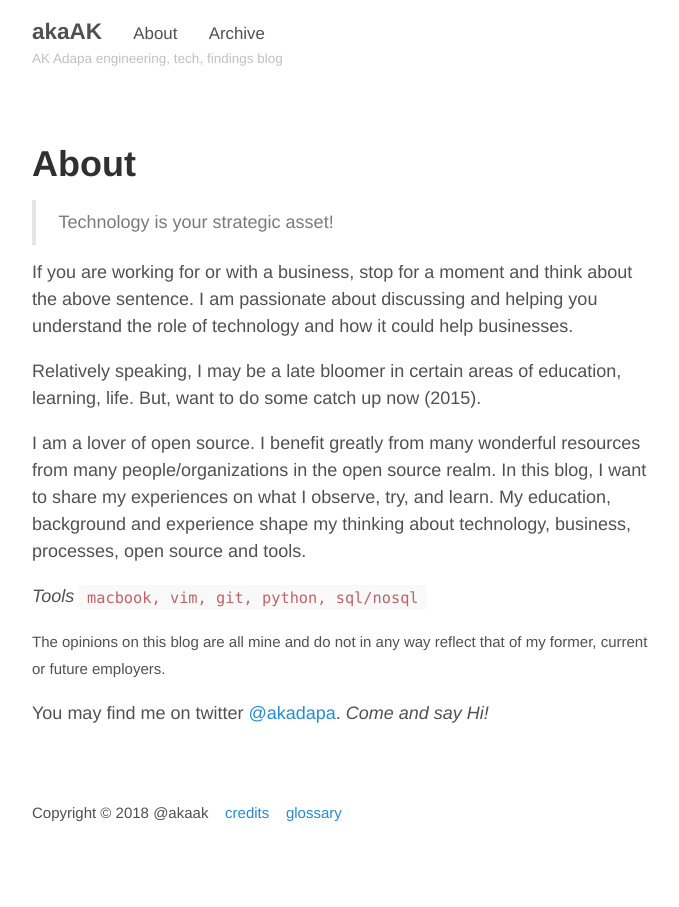
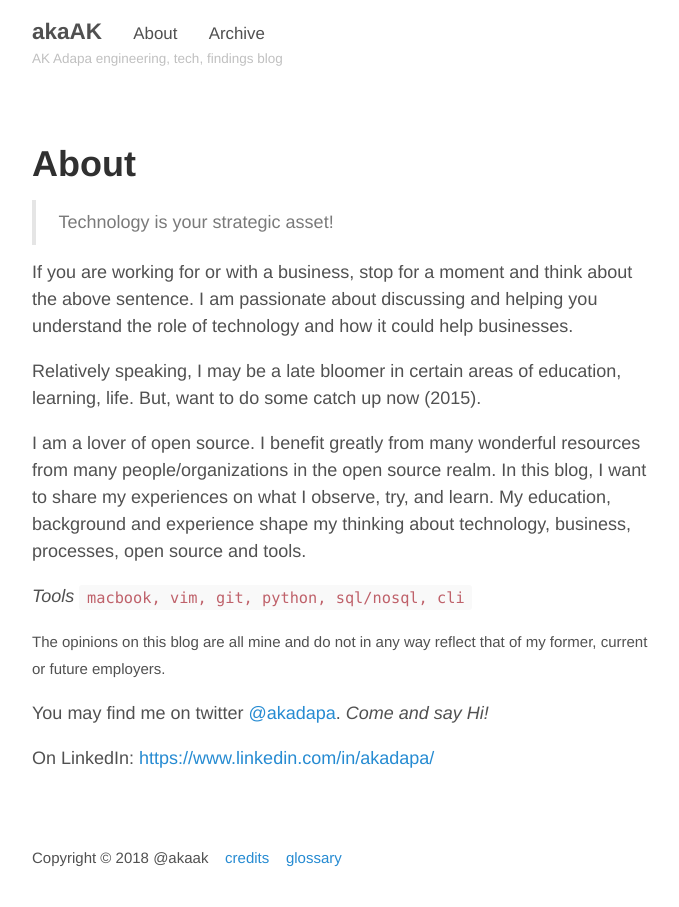
Before and after one commit to akaak/blog, a Jekyll site: the page built from about.md, in a window 1280 px wide. Shown: the whole page, without its empty margins (293-972 px from the left). Built offline with Jekyll 4.4.1, drawn with Linux system fonts in a browser that asks for light colours.

Commit message:
about update

```diff
--- a/about.md
+++ b/about.md
@@ -12,10 +12,12 @@ Relatively speaking, I may be a late bloomer in certain areas of education, lear
 
 I am a lover of open source. I benefit greatly from many wonderful resources from many people/organizations in the open source realm. In this blog, I want to share my experiences on what I observe, try, and learn. My education, background and experience shape my thinking about technology, business, processes, open source and tools.
 
-*Tools*  `macbook, vim, git, python, sql/nosql `
+*Tools*  `macbook, vim, git, python, sql/nosql, cli `
 
 <small>
 The opinions on this blog are all mine and do not in any way reflect that of my former, current or future employers.
 </small>
 
 You may find me on twitter [@akadapa](https://twitter.com/akadapa). *Come and say Hi!*
+
+On LinkedIn: <https://www.linkedin.com/in/akadapa/>
```
